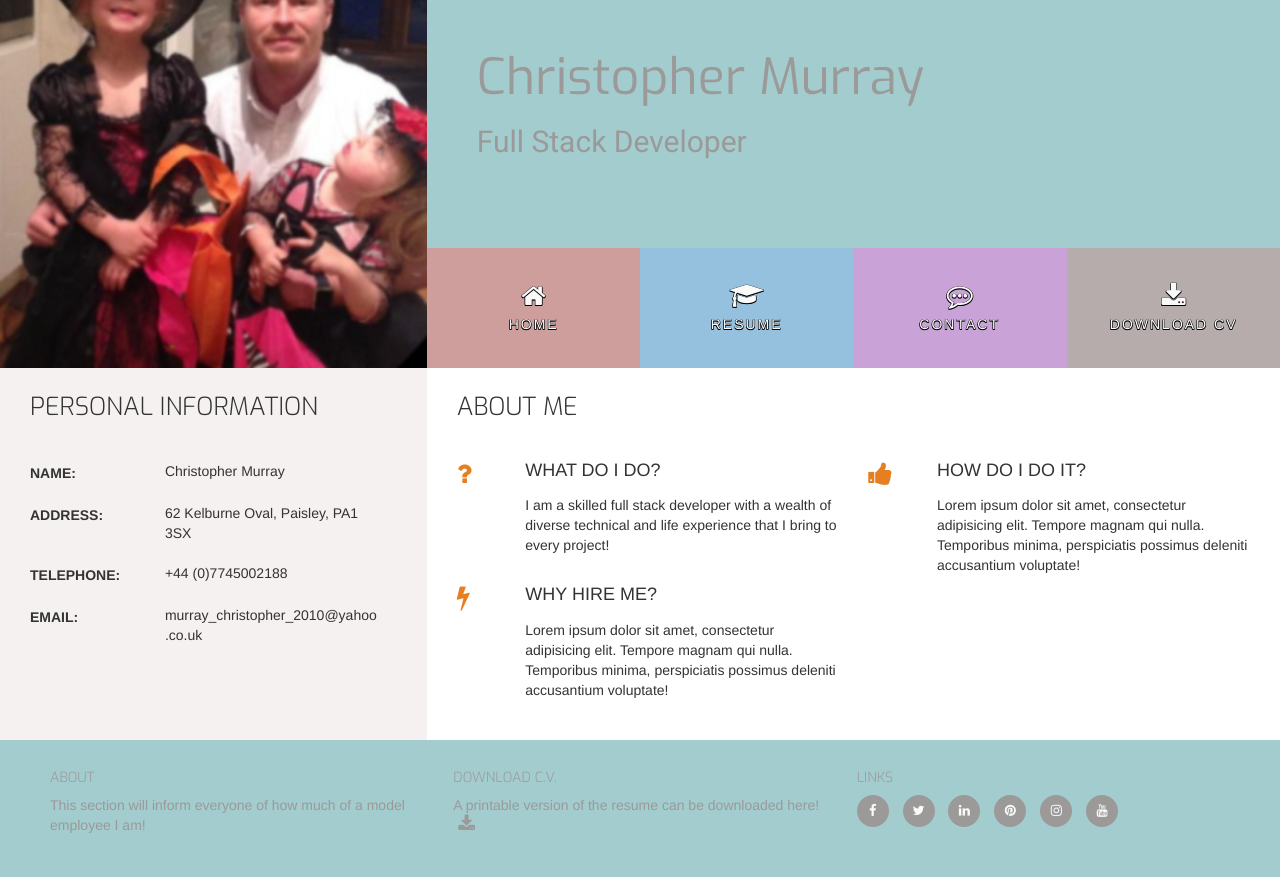
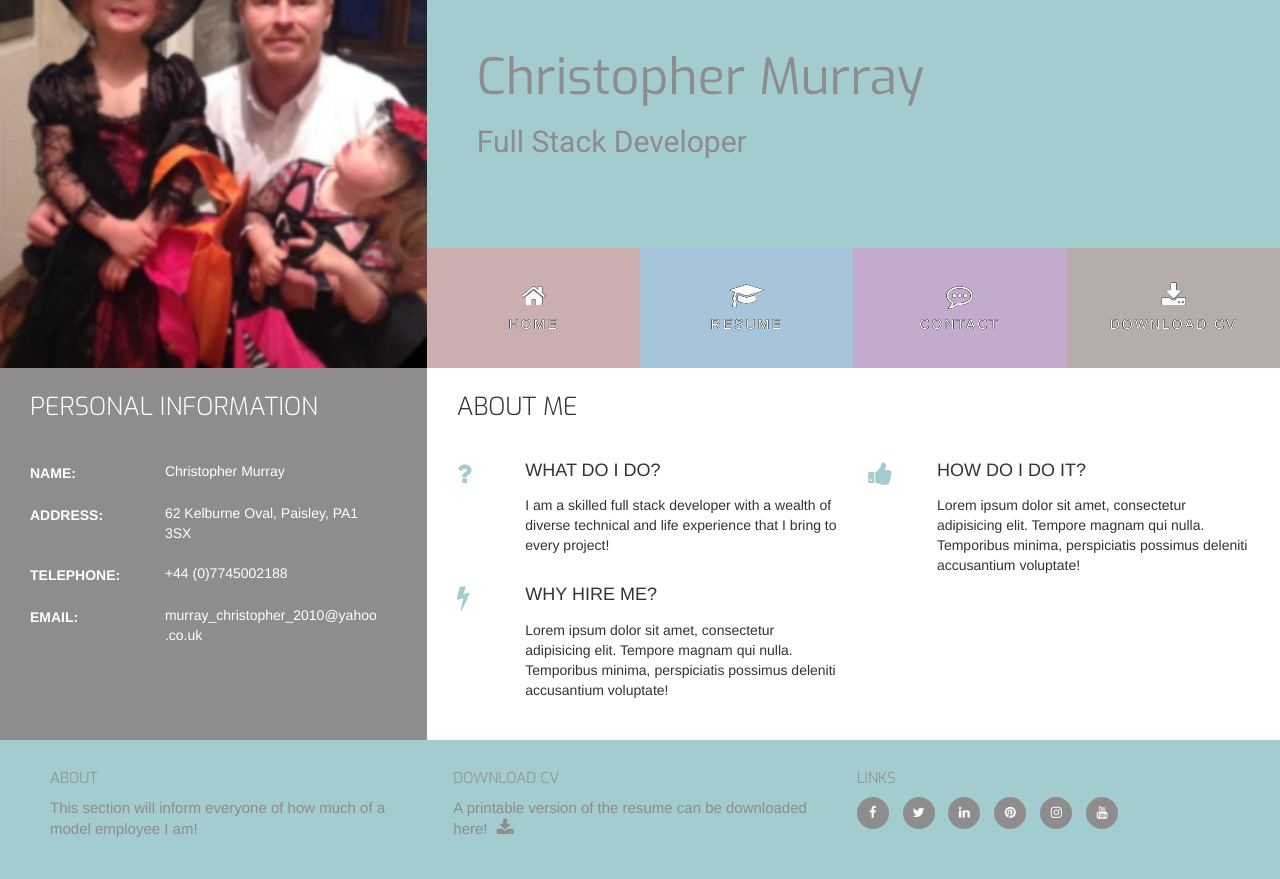
Before and after one commit to chrismurray1980/Christopher-Murray-CV, a plain HTML site: page index.html in a window 1280 px wide. Drawn offline with nearby package versions, Linux system fonts and the light colour scheme.

Commit message:
further modfied overall colour scheme

```diff
--- a/assets/css/style.css
+++ b/assets/css/style.css
@@ -11,15 +11,15 @@
 }
 
 .ui-menu-color-home {
-    background-color: #ce9e9c;
+    background-color: #caafae;
 }
 
 .ui-menu-color-resume {
-    background-color: #95c1de;
+    background-color: #a6c5da;
 }
 
 .ui-menu-color-contact {
-    background-color: #c9a3d8;
+    background-color: #c2abcc
 }
 
 .ui-menu-color-download {
@@ -27,11 +27,11 @@
 }
 
 .bg-color-personal-info {
-    background-color: #f6f1f1;
+    background-color: #8e8c8c;
 }
 
 .bg-color-employment-history {
-    background-color: #f6f1f1;
+    background-color: #9c9999;
 }
 
 .bg-color-contact {
@@ -54,11 +54,13 @@ h4 {
 .general-sub {
     font-family: "Exo", sans-serif;
     font-weight: 300;
-    color: #9c9999;
+    color: #8e8c8c;
+    font-size:15px;
 }
 
 .inline-block {
     display: inline-block;
+    font-size:15px;
 }
 
 .row-table {
@@ -103,7 +105,7 @@ header {
     font-weight: 400;
     font-size: 50px;
     margin-top: 50px;
-    color: #9c9999;
+    color: #8e8c8c;
 }
 
 .title {
@@ -112,7 +114,7 @@ header {
     font-size: 30px;
     margin-top: 20px;
     margin-bottom: 90px;
-    color: #9c9999;
+    color: #8e8c8c;
 }
 
 #nav {
@@ -135,10 +137,10 @@ header {
     color: #ffffff;
     height: 120px;
     text-shadow:
-    -0.5px -0.5px 0 #000,
-    0.5px -0.5px 0 #000,
-    -0.5px 0.5px 0 #000,
-    0.5px 0.5px 0 #000;
+    -0.1px -0.1px 0 #000,
+    0.1px -0.1px 0 #000,
+    -0.1px 0.1px 0 #000,
+    0.1px 0.1px 0 #000;
 }
 
 .menuitem a i {
@@ -170,13 +172,13 @@ header {
 
 footer {
     background-color: #a2ccce;
-    color: #9c9999;
+    color: #8e8c8c;
     min-height: 120px;
     margin: 0;
 }
 
 footer .cv-pdf i {
-    color: #9c9999;
+    color: #8e8c8c;
     text-align: center;
     font-size: 18px;
     padding-left: 5px;
@@ -205,7 +207,7 @@ footer .cv-pdf i:hover {
     line-height: 7px;
     text-align: center;
     color: #fafafa;
-    background: #9c9999;
+    background: #8e8c8c;
     transition: all 0.35s ease-in-out;
     -moz-transition: all 0.35s ease-in-out;
     -webkit-transition: all 0.35s ease-in-out;
@@ -224,7 +226,7 @@ footer .cv-pdf i:hover {
 
 .three-reasons-icon {
     font-size: 26px;
-    color: #e67e22;
+    color: #a2ccce;
 }
 
 .three-reasons-heading {
@@ -237,10 +239,15 @@ footer .cv-pdf i:hover {
 
 /*----------------------------------------personal-info*/
 
+.personal-info-heading{
+    color: #ffffff;
+}
+
 .personal-info-item {
     margin-bottom: 20px;
     display: block;
     clear: both;
+    color:#ffffff;
 }
 
 .personal-info-item .key p,
@@ -383,7 +390,7 @@ button[type="submit"] {
     }
 
     .bg-color-employment-history {
-    background-color: #82c5c2;
+    background-color: #8e8c8c;
     }
 
     .timeline-item {
--- a/index.html
+++ b/index.html
@@ -18,9 +18,9 @@
     <header class="container-fluid">
         <div class="row">
             <a href="index.html">
-                 <div class="col-sm-4 col-md-4 col-lg-4 logo"></div>
+                 <div class="col-sm-4 col-md-4 logo"></div>
             </a>
-            <div class="col-sm-8 col-md-8 col-lg-8">
+            <div class="col-sm-8 col-md-8">
                 <div class="row bg-color-name-title">
                     <div class="heading">
                         <h1 class="name">Christopher Murray</h1>
@@ -32,7 +32,7 @@
                         <li class="col-xs-6 col-sm-3 ui-menu-color-home menuitem">
                             <a href="index.html" class="hvr-sweep-to-bottom"><i class="fa fa-home" aria-hidden="true"></i><span>Home</span></a>
                         </li>
-                        <li class="col-xs-6 col-sm-3 ui-menu-color-resume menuitem">
+                        <li class="col-xs-6 col-sm-3  ui-menu-color-resume menuitem">
                             <a href="resume.html" class="hvr-sweep-to-bottom"><i class="fa fa-graduation-cap" aria-hidden="true"></i><span>Resume</span></a>
                         </li>
                         <li class="col-xs-6 col-sm-3 ui-menu-color-contact menuitem">
@@ -51,7 +51,7 @@
             <div class="col-xs-12 col-sm-12 col-md-4 bg-color-personal-info section-column">
                 <div class="row">
                     <div class="col-md-12">
-                        <h3 class="section-heading uppercase">Personal Information</h3>
+                        <h3 class="section-heading uppercase personal-info-heading">Personal Information</h3>
                     </div>
                 </div>
                 <div class="personal-info-item">
@@ -141,7 +141,7 @@
                 <p class="inline-block"> This section will inform everyone of how much of a model employee I am! </p>
             </div>
             <div class="col-sm-4">
-                <h5 class="uppercase general-sub">Download C.V.</h5>
+                <h5 class="uppercase general-sub">Download CV</h5>
                 <p class="inline-block"> A printable version of the resume can be downloaded here!
                     <a href="/assets/CV/CHRISTOPHER_MURRAY_2018_A.pdf" target="_blank" class="cv-pdf"> <i class="fa fa-download" aria-hidden="true"></i></a></p>
             </div>
```
Also changed, not shown: contact.html (+2 -2 lines), resume.html (+2 -2 lines).
